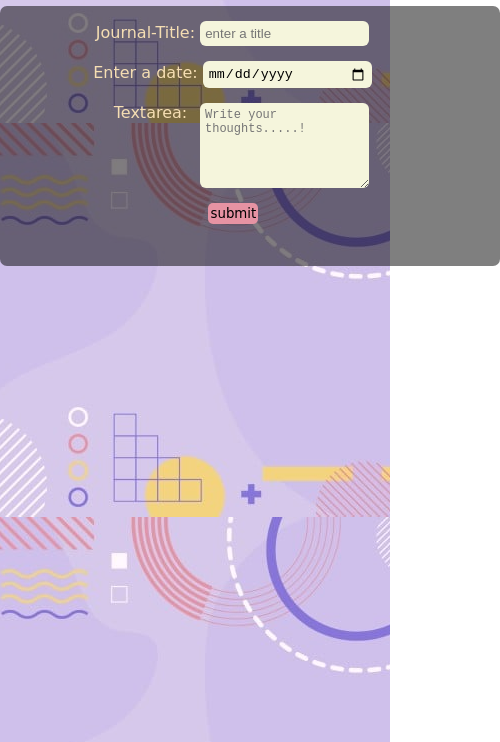
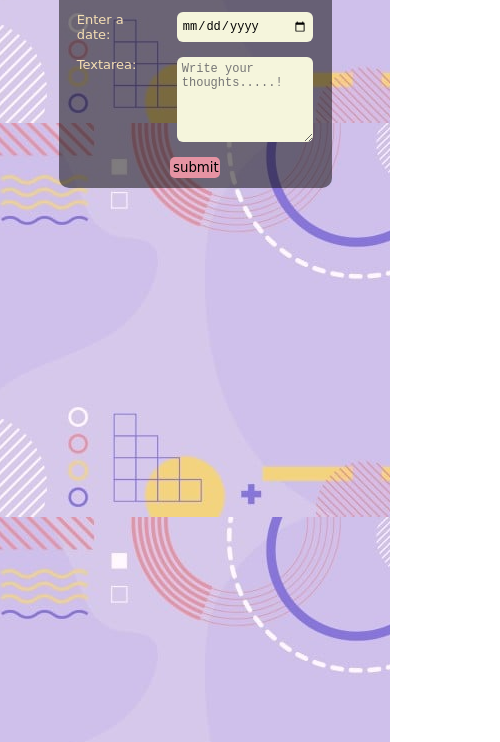
Before and after one commit to HMalini21/online-journal, a plain HTML site: page index.html in a window 390 px wide. Shown: the part 102-844 px from the top of the page, 500 px wide, since content can reach past the window. Drawn offline with Linux system fonts and the light colour scheme.

Commit message:
media query

```diff
--- a/index.html
+++ b/index.html
@@ -11,7 +11,7 @@
     <div>
       <h1>MY JOURNAL</h1>
     </div>
-    <div class="form-div">
+
     <form class="JD-form">
       <div class="cont-div">
         <label for="title">Journal-Title:</label>
@@ -29,11 +29,11 @@
           placeholder="Write your thoughts.....!"
         ></textarea>
       </div>
-        <div class="cont-div">
+      <div class="cont-div btn-pd">
         <button type="submit">submit</button>
       </div>
     </form>
-    </div>
+
     <div class="grid-container">
       <!-- <div class="dairy-PG bd-rd">
         <div class="top-div bd-rd-bt p-2">
--- a/style.css
+++ b/style.css
@@ -17,32 +17,36 @@ h1 {
   text-align: center;
 }
 
-.form-div {
-  text-align: center;
+/* .form-div {
   background-color: rgba(0, 0, 0, 0.5);
   border-radius: 7px;
   margin: 0 auto;
-  width: 500px;
-}
+  width: 460px;
+} */
 
 .JD-form {
-  /* background-color: #ffb0b0; */
-
-  margin-top: 30px;
-  width: 465px;
+  margin: 10px auto;
+  border-radius: 7px;
+  width: 460px;
+  background-color: rgba(0, 0, 0, 0.5);
   border-radius: 10px;
-  height: 260px;
-  text-align: center;
+  height: 100%;
 }
 
 .cont-div {
   padding-top: 15px;
+  display: flex;
+  justify-content: space-evenly;
 }
 
 .cont-div label {
   color: wheat;
+  width: 104px;
 }
 
+.btn-pd {
+  padding-bottom: 10px;
+}
 button {
   border-radius: 5px;
   border: none;
@@ -53,38 +57,39 @@ button {
 }
 .enter-box {
   border: none;
-  width: 169px;
+  width: 160px;
   background-color: beige;
   border-radius: 6px;
   padding: 5px;
 }
 
 .big-textarea {
-  gap: 10px;
   display: flex;
   padding-top: 15px;
+  justify-content: space-evenly;
 }
 .big-textarea label {
-  margin-left: 111px;
-  width: 79px;
+  width: 104px;
   color: wheat;
 }
 
 #big-textbox {
   border: none;
   font-size: small;
-  width: 169px;
+  width: 160px;
   background-color: beige;
   border-radius: 6px;
   padding: 5px;
   height: 85px;
 }
+
+/* 2nd div style */
 .grid-container {
-  margin-top: 40px;
   display: grid;
   display: flex;
   padding: 20px;
   gap: 30px;
+  grid-template-columns: 1fr 1fr 1fr 1fr 1fr;
 }
 .dairy-PG {
   width: 300px;
@@ -121,3 +126,73 @@ button {
 .p-2 {
   padding: 4px;
 }
+
+@media (max-width: 460px) {
+  .JD-form {
+    width: 90%;
+    margin: 0 auto;
+  }
+}
+@media (max-width: 530px) {
+  .JD-form {
+    width: 70%;
+    margin: 0 auto;
+  }
+}
+
+@media (max-width: 420px) {
+  h1 {
+    font-size: medium;
+  }
+  .cont-div label {
+    width: 30%;
+    font-size: small;
+  }
+  .enter-box {
+    width: 50%;
+    font-size: small;
+  }
+
+  .big-textarea label {
+    width: 30%;
+    font-size: small;
+  }
+
+  #big-textbox {
+    width: 50%;
+    font-size: small;
+  }
+}
+
+@media (max-width: 360px) {
+  h1 {
+    font-size: medium;
+  }
+  .cont-div label {
+    width: 30%;
+    font-size: small;
+  }
+  .enter-box {
+    width: 50%;
+    font-size: small;
+  }
+
+  .big-textarea label {
+    width: 30%;
+    font-size: small;
+  }
+
+  #big-textbox {
+    width: 50%;
+    font-size: small;
+  }
+}
+
+/* grid-container */
+@media (max-width: 1047px) {
+  .grid-container {
+    grid-template-columns: 2 1fr;
+    flex-wrap: wrap;
+    width: 90%;
+  }
+}
```
Lines whose indentation alone changed are shown as unchanged.
